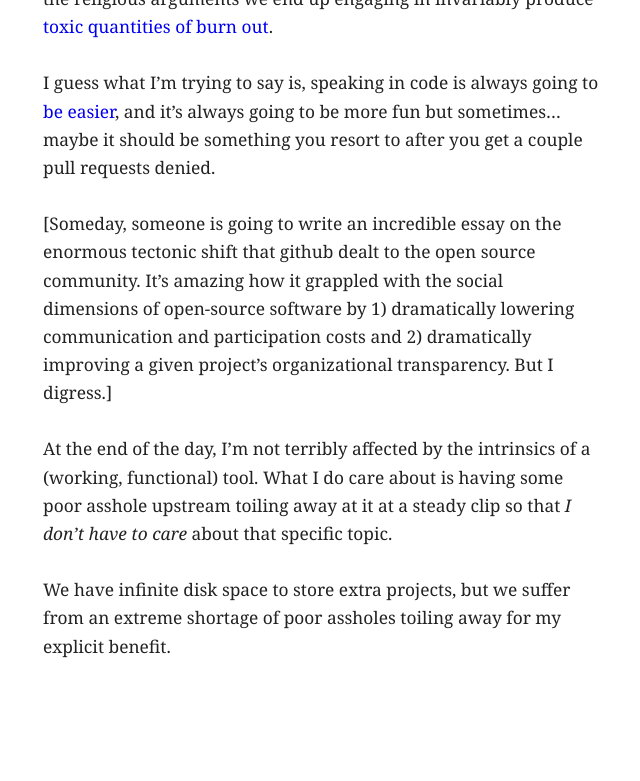
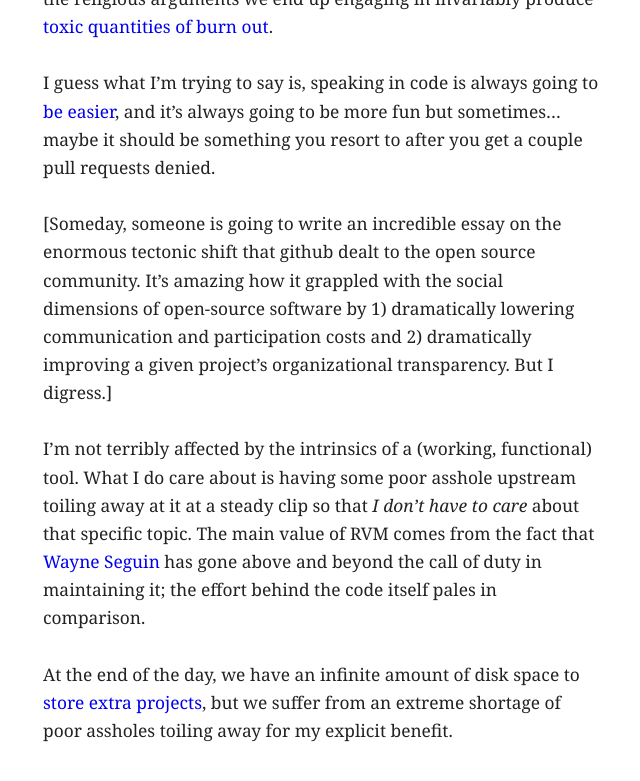
Before and after one commit to phillmv/okayfail.com-old, a Jekyll site: the page built from _posts/2011-08-12-rvm-not-invented-here.md, in a window 1280 px wide and 900 px high, scrolled down 2946 px. Shown: the top 781 px of the window, without its empty margins (317-957 px from the left). Built offline with Jekyll 4.4.1, drawn with Linux system fonts in a browser that asks for light colours; Markdown is read by kramdown in place of the engine named in the settings.

Commit message:
Improved the addendum a bit.

```diff
--- a/_posts/2011-08-12-rvm-not-invented-here.md
+++ b/_posts/2011-08-12-rvm-not-invented-here.md
@@ -66,6 +66,6 @@ I guess what I'm trying to say is, speaking in code is always going to [be easie
 
 \[Someday, someone is going to write an incredible essay on the enormous tectonic shift that github dealt to the open source community. It's amazing how it grappled with the social dimensions of open-source software by 1\) dramatically lowering communication and participation costs and 2\) dramatically improving a given project's organizational transparency. But I digress.\]
 
-At the end of the day, I'm not terribly affected by the intrinsics of a (working, functional) tool. What I do care about is having some poor asshole upstream toiling away at it at a steady clip so that *I don't have to care* about that specific topic.
+I'm not terribly affected by the intrinsics of a (working, functional) tool. What I do care about is having some poor asshole upstream toiling away at it at a steady clip so that *I don't have to care* about that specific topic. The main value of RVM comes from the fact that [Wayne Seguin](https://twitter.com/#!/wayneeseguin) has gone above and beyond the call of duty in maintaining it; the effort behind the code itself pales in comparison.
 
-We have infinite disk space to store extra projects, but we suffer from an extreme shortage of poor assholes toiling away for my explicit benefit.
+At the end of the day, we have an infinite amount of disk space to [store extra projects](https://twitter.com/#!/sstephenson/status/101806774331514881), but we suffer from an extreme shortage of poor assholes toiling away for my explicit benefit.
```
